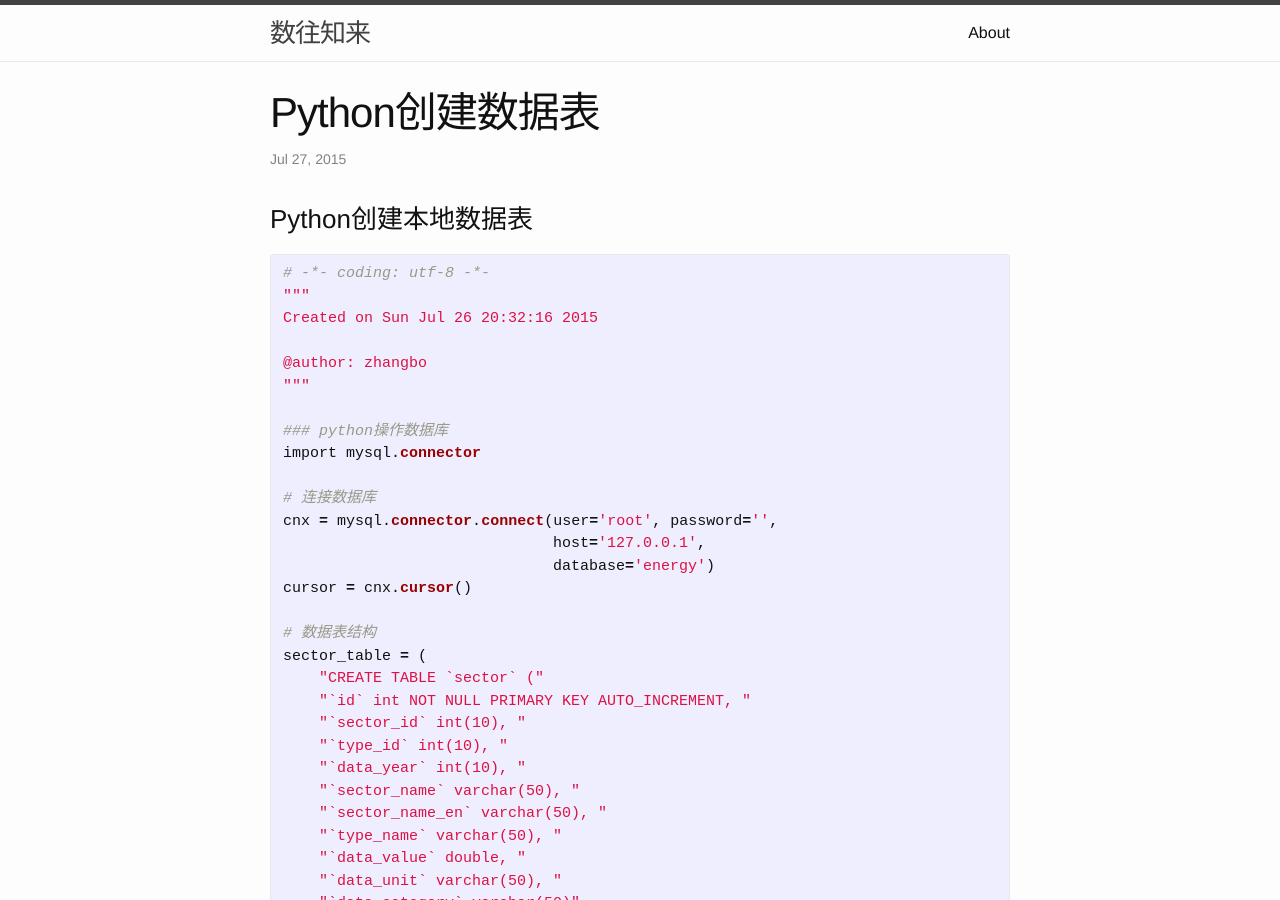
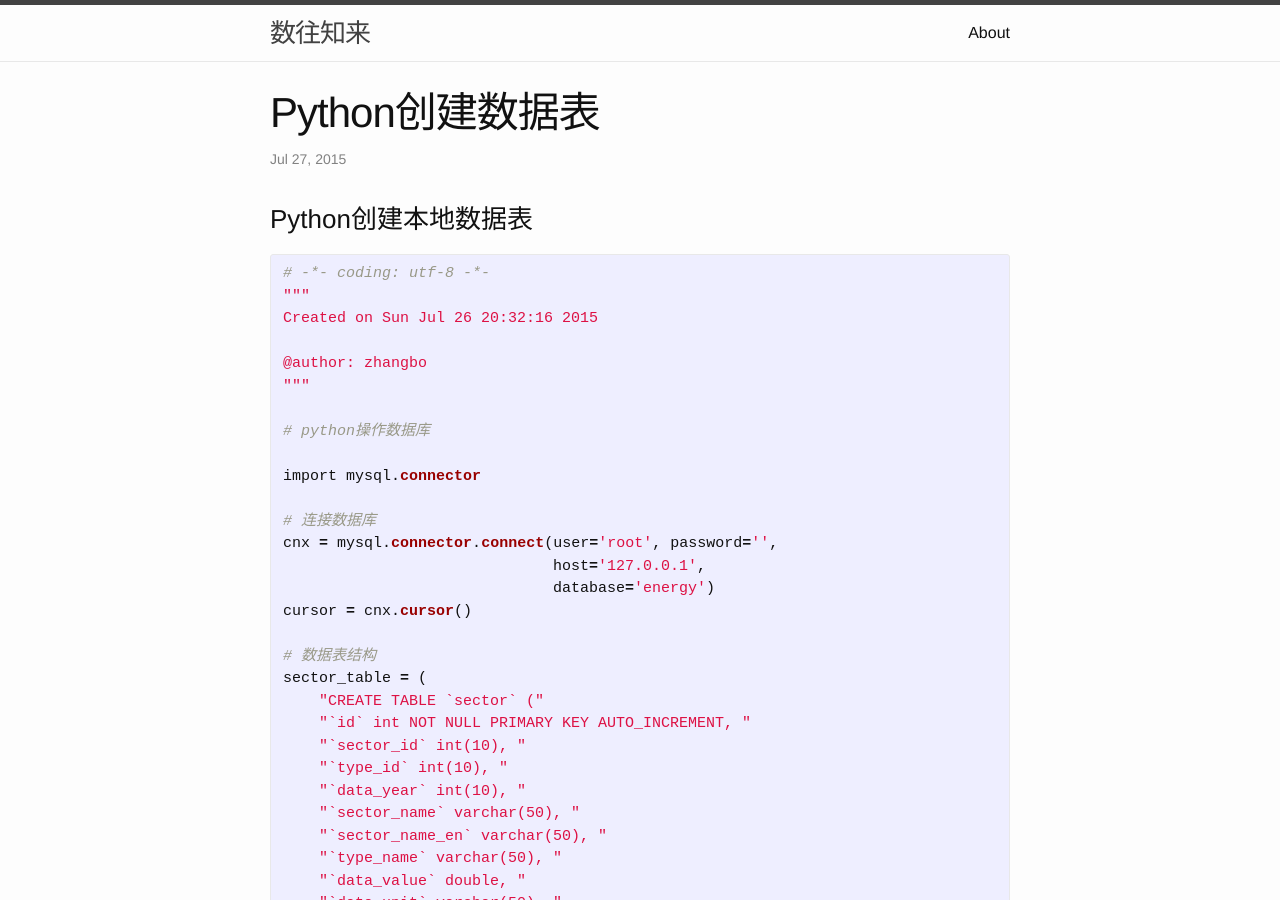
Before and after one commit to sanpi0205/sanpi0205.github.io, a Jekyll site: the page built from _posts/2015-07-27-python-create-table.markdown, in a window 1280 px wide and 900 px high. Built offline with Jekyll 4.4.1, drawn with Linux system fonts in a browser that asks for light colours.

```diff
--- a/_posts/2015-07-27-python-create-table.markdown
+++ b/_posts/2015-07-27-python-create-table.markdown
@@ -14,7 +14,8 @@ Created on Sun Jul 26 20:32:16 2015
 @author: zhangbo
 """
 
-### python操作数据库
+# python操作数据库
+
 import mysql.connector
 
 # 连接数据库
```
